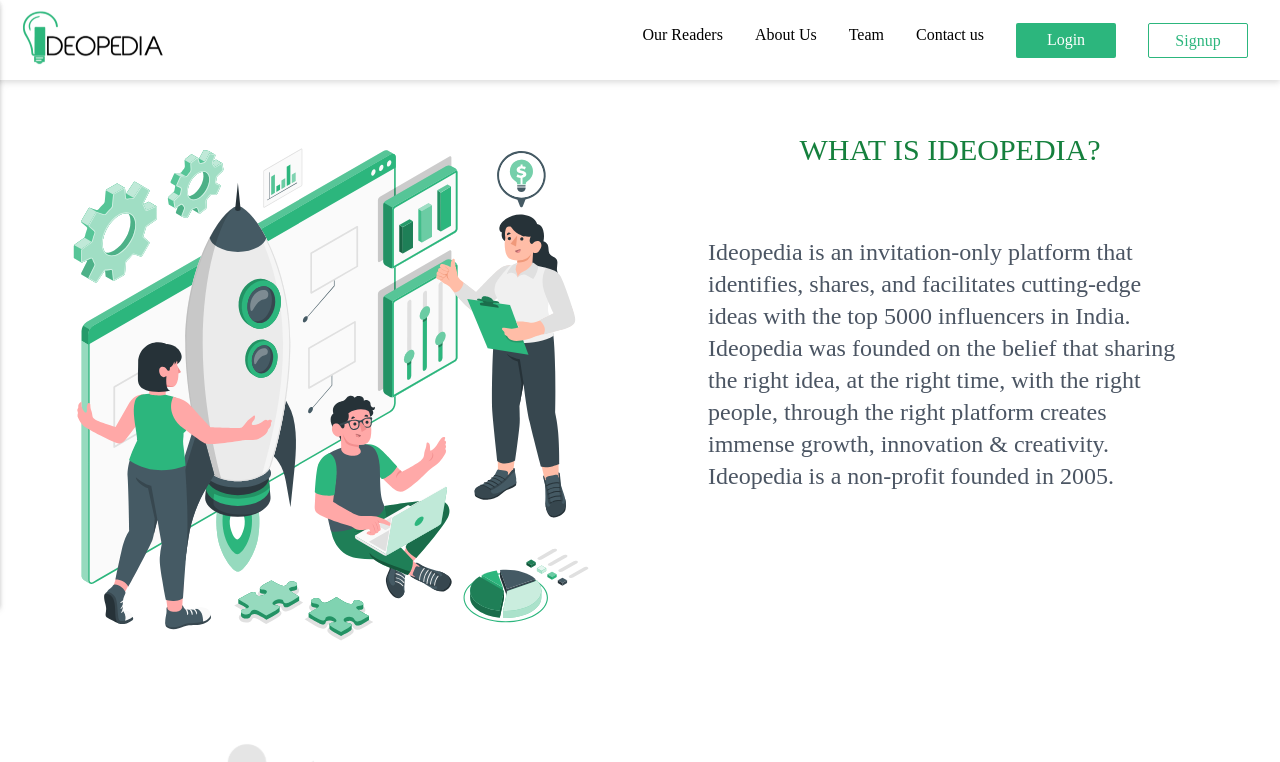
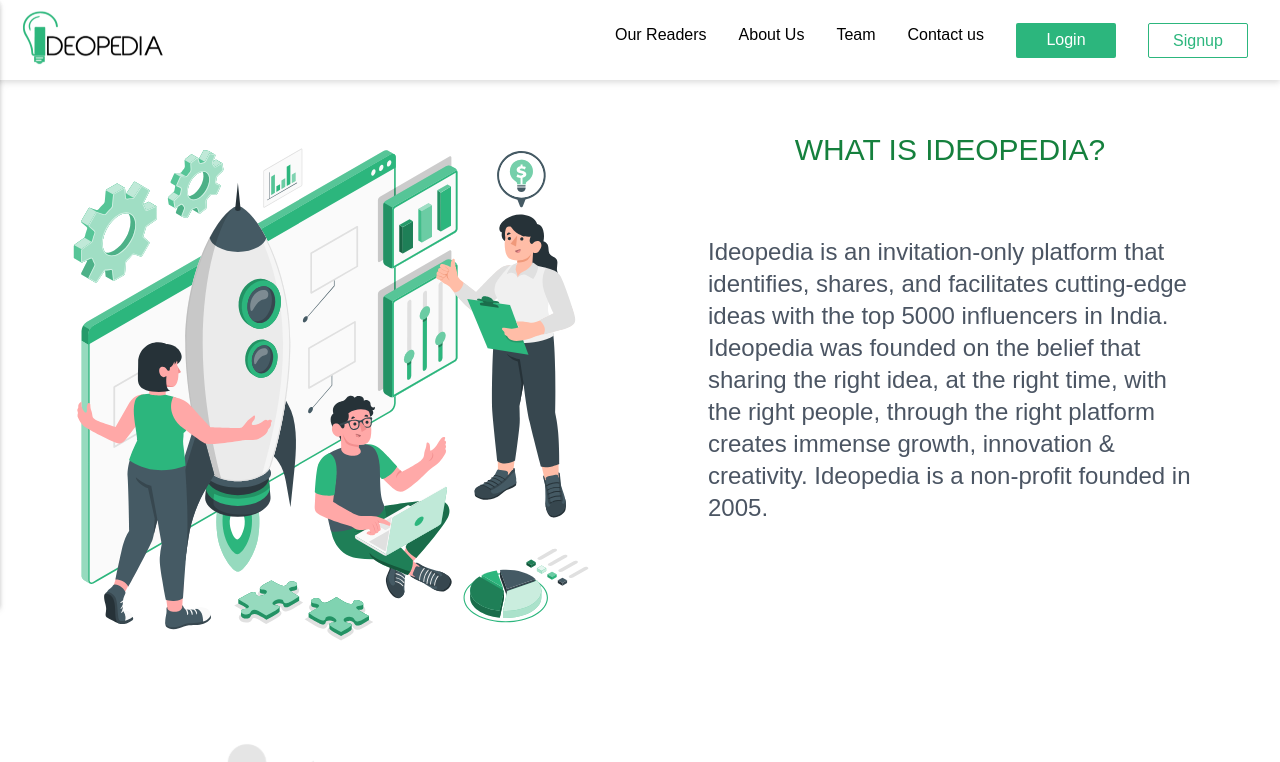
Before and after one commit to ideopedia/client, a Next.js app: page /about in a window 1280 px wide. Shown: the top 762 px of the page. Built offline with nearby package versions, Linux system fonts and the light colour scheme.

Commit message:
krishnan

```diff
--- a/components/navbar.js
+++ b/components/navbar.js
@@ -102,7 +102,7 @@
 export default function Navbar() {
   const [open, setOpen] = useState(false);
   return (
-    <nav className="  flex filter drop-shadow-md bg-white px-4 py-4 h-20 items-center">
+    <nav className="flex filter drop-shadow-md bg-white px-4 py-4 h-20 items-center">
       <MobileNav open={open} setOpen={setOpen} />
       <div className="w-3/12 flex items-center">
         <Link href="/" className="text-2xl font-semibold cursor-pointer">
--- a/styles/globals.css
+++ b/styles/globals.css
@@ -1,9 +1,11 @@
 @tailwind base;
 @tailwind components;
 @tailwind utilities;
+@import url('https://fonts.googleapis.com/css2?family=Poppins:ital,wght@0,300;0,400;0,500;0,600;0,700;0,800;1,300;1,400;1,500;1,600;1,700;1,800&display=swap');
+
 
 * {
-  font-family: "Poppins";
+  font-family: 'Poppins', sans-serif;
 }
 .body{
   min-height: 100vh;
```
Also changed, not shown: public/influencer3.svg.
